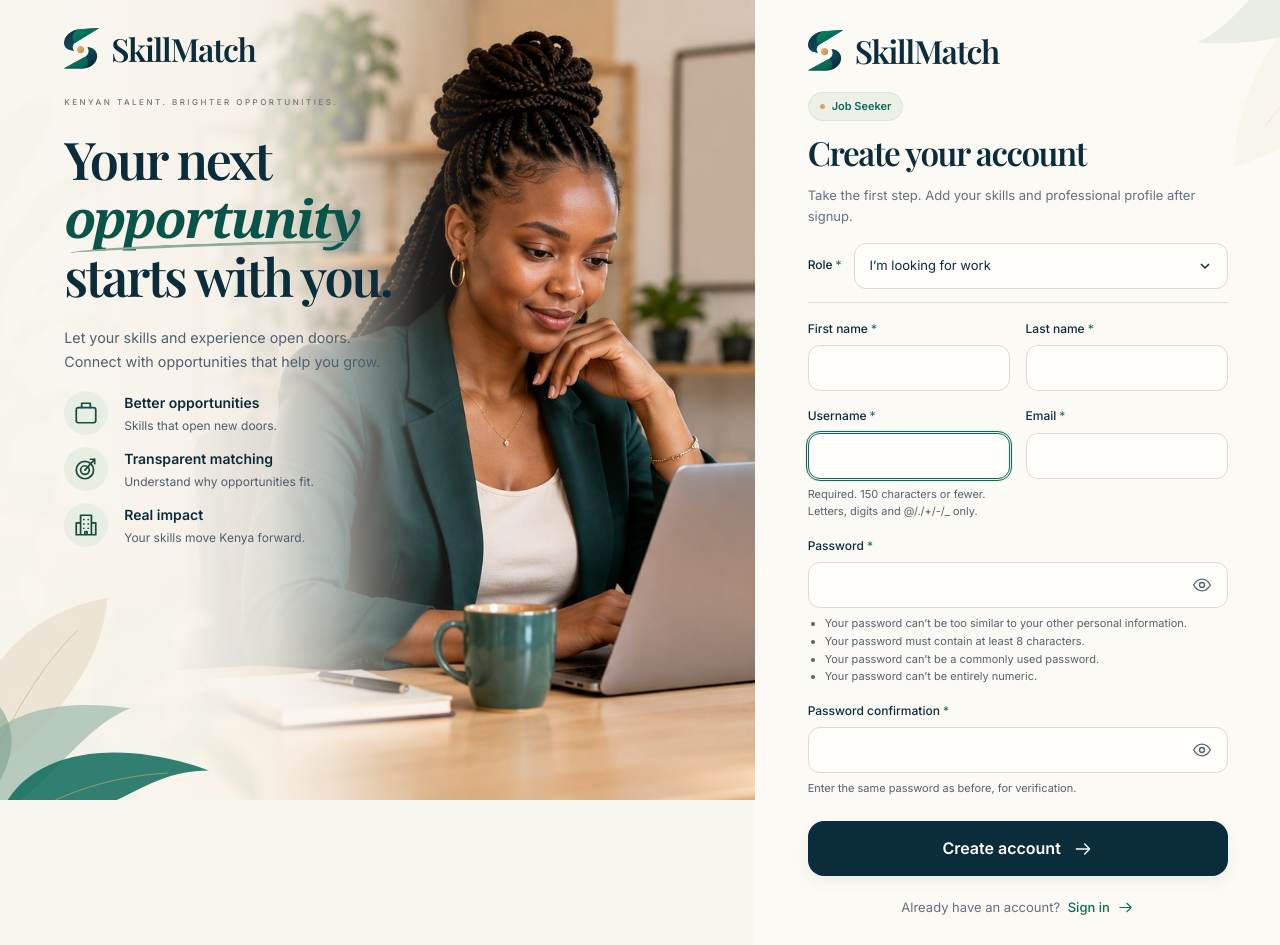
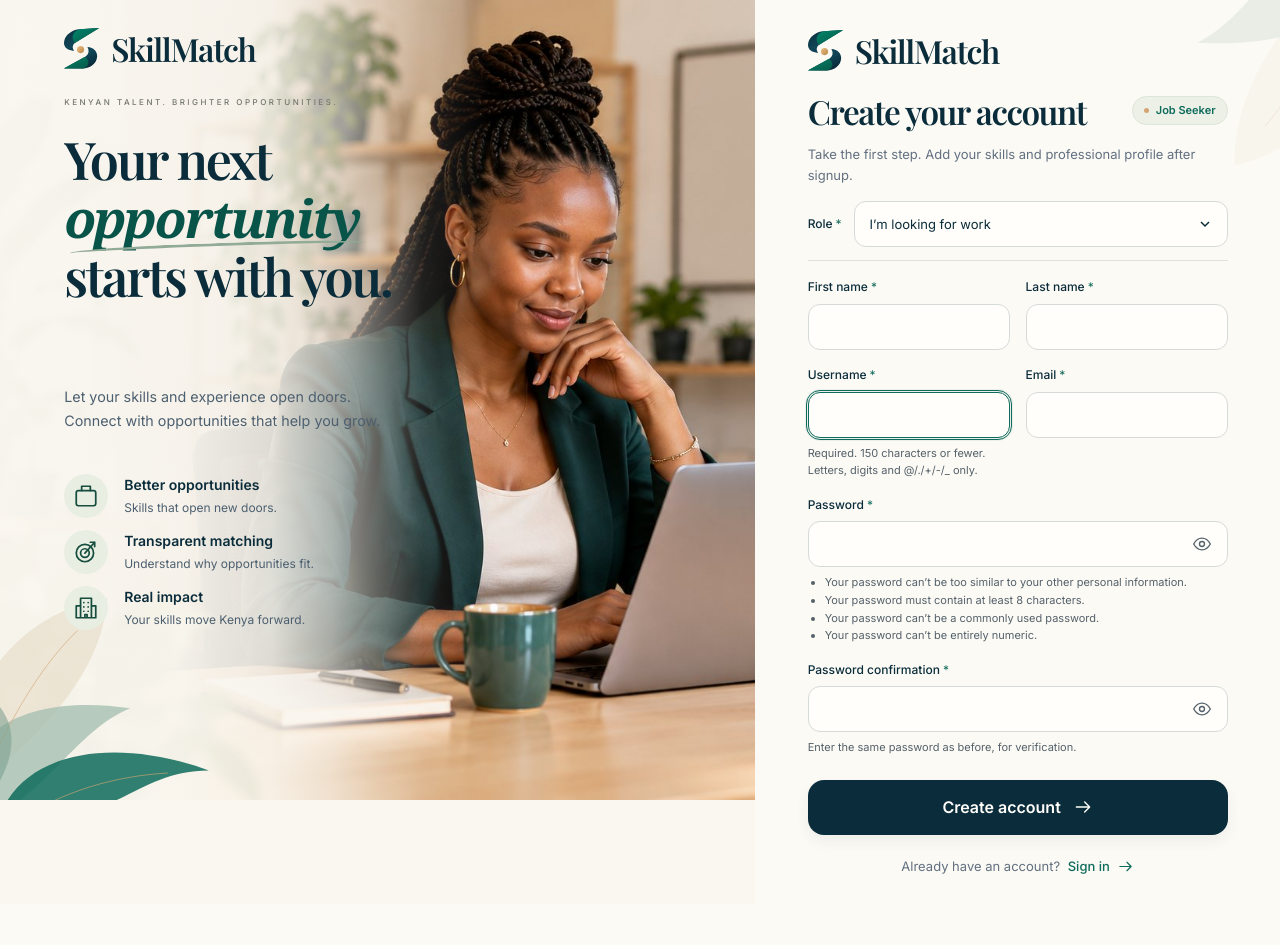
Before and after one commit to Trix0909/SkillMatch, a Django app: page /accounts/register/ in a window 1280 px wide. After the commit the page ends 874 px from the top, so only its background shows below. Run offline with Django 5.2, Linux system fonts and the light colour scheme; some libraries are stand-ins or nearby versions; some web fonts are replaced.

Commit message:
fix: align authentication story panels and registration header

```diff
--- a/static/css/auth.css
+++ b/static/css/auth.css
@@ -16,7 +16,9 @@
 }
 
 .sm-auth-story {
-  position: relative;
+  position: sticky;
+  top: 0;
+  align-self: start;
   isolation: isolate;
   min-width: 0;
   min-height: 100vh;
@@ -73,6 +75,8 @@
 }
 
 .sm-auth-story h2 {
+  /* Reserve the same editorial grid for all three headline variants. */
+  min-height: 4lh;
   font-family: 'Playfair Display', Georgia, serif;
   color: var(--sm-navy);
   font-size: clamp(43px, 4.1vw, 68px);
@@ -102,6 +106,7 @@
 }
 
 .sm-auth-story-copy>p {
+  min-height: 3lh;
   font-size: clamp(14px, 1.12vw, 18px);
   line-height: 1.65;
   color: #4d6070;
@@ -453,12 +458,6 @@
   height: 17px;
 }
 
-.sm-auth-signup .sm-auth-story {
-  position: sticky;
-  top: 0;
-  align-self: start;
-}
-
 .sm-auth-signup .sm-auth-form-side {
   padding: 45px 10%;
 }
@@ -471,8 +470,20 @@
   margin-bottom: 24px;
 }
 
-.sm-auth-card-top {
-  margin: 0 0 12px;
+.sm-auth-heading-row {
+  display: flex;
+  align-items: center;
+  justify-content: space-between;
+  gap: 16px;
+  margin-bottom: 14px;
+}
+
+.sm-auth-heading-row h1 {
+  margin: 0;
+}
+
+.sm-auth-heading-row .sm-role-badge {
+  flex-shrink: 0;
 }
 
 .sm-role-badge {
@@ -716,8 +727,7 @@
     grid-template-columns: 1fr;
   }
 
-  .sm-auth-story,
-  .sm-auth-signup .sm-auth-story {
+  .sm-auth-story {
     position: relative;
     min-height: 0;
     height: auto;
@@ -751,6 +761,7 @@
   }
 
   .sm-auth-story-copy>p {
+    min-height: 2lh;
     font-size: 12px;
     margin-bottom: 0;
   }
@@ -798,6 +809,16 @@
 }
 
 @media (max-width: 480px) {
+  .sm-auth-heading-row {
+    flex-wrap: wrap;
+    justify-content: flex-start;
+    gap: 12px;
+  }
+
+  .sm-auth-heading-row h1 {
+    flex-basis: 100%;
+  }
+
   .sm-auth-story-copy {
     width: 65%;
     padding-top: 21px;
@@ -830,6 +851,7 @@
   }
 
   .sm-auth-story-copy>p {
+    min-height: 3lh;
     font-size: 11px;
     line-height: 1.6;
   }
--- a/templates/registration/register.html
+++ b/templates/registration/register.html
@@ -3,27 +3,13 @@
 {% block title %}Create an account · SkillMatch{% endblock %}
 {% block content %}
   <div class="sm-auth-layout sm-auth-signup">
-    <aside class="sm-auth-story" aria-label="Start your SkillMatch journey">
-      <img class="sm-auth-photo"
-           src="{% static 'images/landing-professional.jpg' %}"
-           width="1536"
-           height="1024"
-           alt="A Kenyan professional at work in a sunlit office"
-           fetchpriority="high">
-      <div class="sm-auth-story-copy">
-        {% include "registration/brand.html" %}
-        <span class="sm-eyebrow">Kenyan talent. Brighter opportunities.</span>
-        <h2 data-role-headline>{% if form.role.value == "employer" %}Your next <em>great hire</em> starts here.{% else %}Your next <em>opportunity</em> starts with you.{% endif %}</h2>
-        <p data-role-story>{% if form.role.value == "employer" %}Build your team with Kenyan professionals whose skills and experience fit your business.{% else %}Let your skills and experience open doors. Connect with opportunities that help you grow.{% endif %}</p>
-        {% include "registration/value_points.html" %}
-      </div>
-      {% include "registration/botanical.html" %}
-    </aside>
+    {% include "registration/story.html" with signup=True %}
     <div class="sm-auth-form-side">
       <section class="sm-auth-card" aria-labelledby="signup-title">
         {% include "registration/brand.html" %}
-        <div class="sm-auth-card-top"><span class="sm-role-badge" data-role-badge aria-live="polite">{% if form.role.value == "employer" %}Employer{% elif form.role.value == "seeker" or not form.role.value %}Job Seeker{% else %}Choose account type{% endif %}</span></div>
-        <h1 id="signup-title">Create your account</h1>
+        <div class="sm-auth-heading-row">
+          <h1 id="signup-title">Create your account</h1>
+          <span class="sm-role-badge" data-role-badge aria-live="polite">{% if form.role.value == "employer" %}Employer{% elif form.role.value == "seeker" or not form.role.value %}Job Seeker{% else %}Choose account type{% endif %}</span></div>
         <p class="sm-auth-intro" data-role-helper>{% if form.role.value == "employer" %}Find the skills your business needs. Complete your company profile after signup.{% else %}Take the first step. Add your skills and professional profile after signup.{% endif %}</p>
         <form method="post">
           {% csrf_token %}
```
Also changed, not shown: docs/AUTH-DESIGN.md (+4 -0 lines), templates/registration/login.html (+1 -18 lines), templates/registration/story.html (added, +23 -0 lines).
